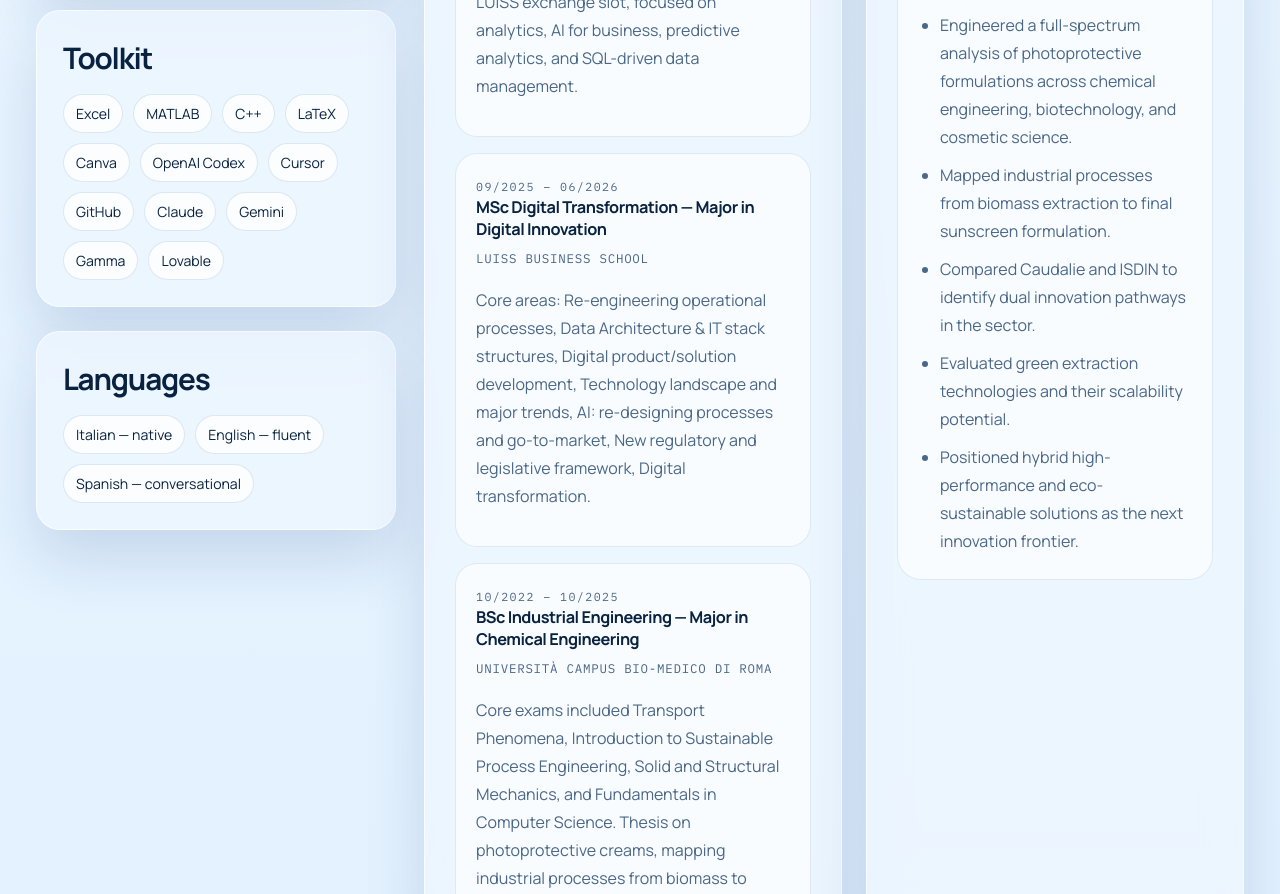
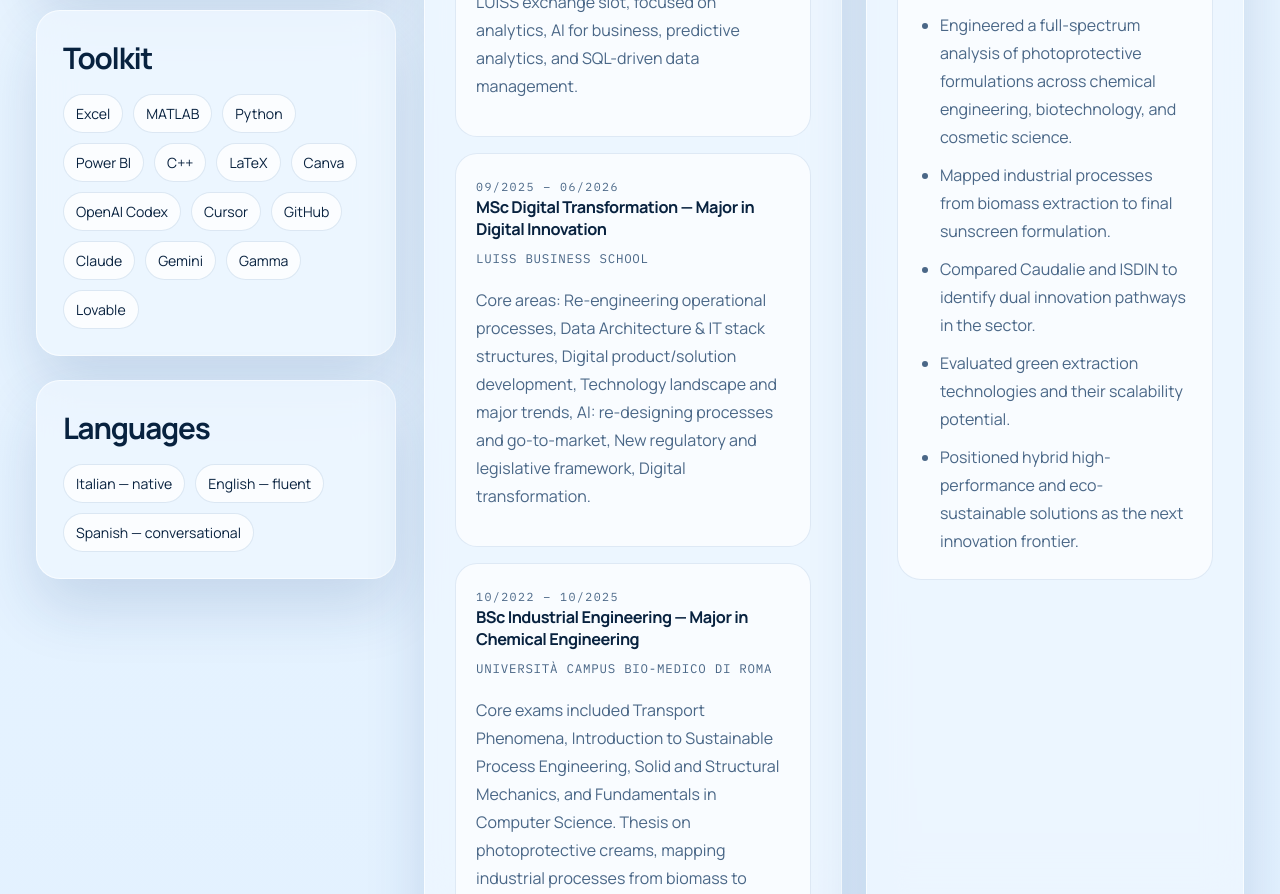
Before and after one commit to giorgiacortese-star/cv, a plain HTML site: page docs/index.html in a window 1280 px wide. Shown: the part 2435-3329 px from the top of the page. Drawn offline with Linux system fonts and the light colour scheme.

Commit message:
Add Python and Power BI to the toolkit.
Co-authored-by: Cursor <cursoragent@cursor.com>

```diff
--- a/docs/index.html
+++ b/docs/index.html
@@ -105,6 +105,8 @@
           <div class="tag-cloud">
             <span>Excel</span>
             <span>MATLAB</span>
+            <span>Python</span>
+            <span>Power BI</span>
             <span>C++</span>
             <span>LaTeX</span>
             <span>Canva</span>
```
Also changed, not shown: index.html (+2 -0 lines).
